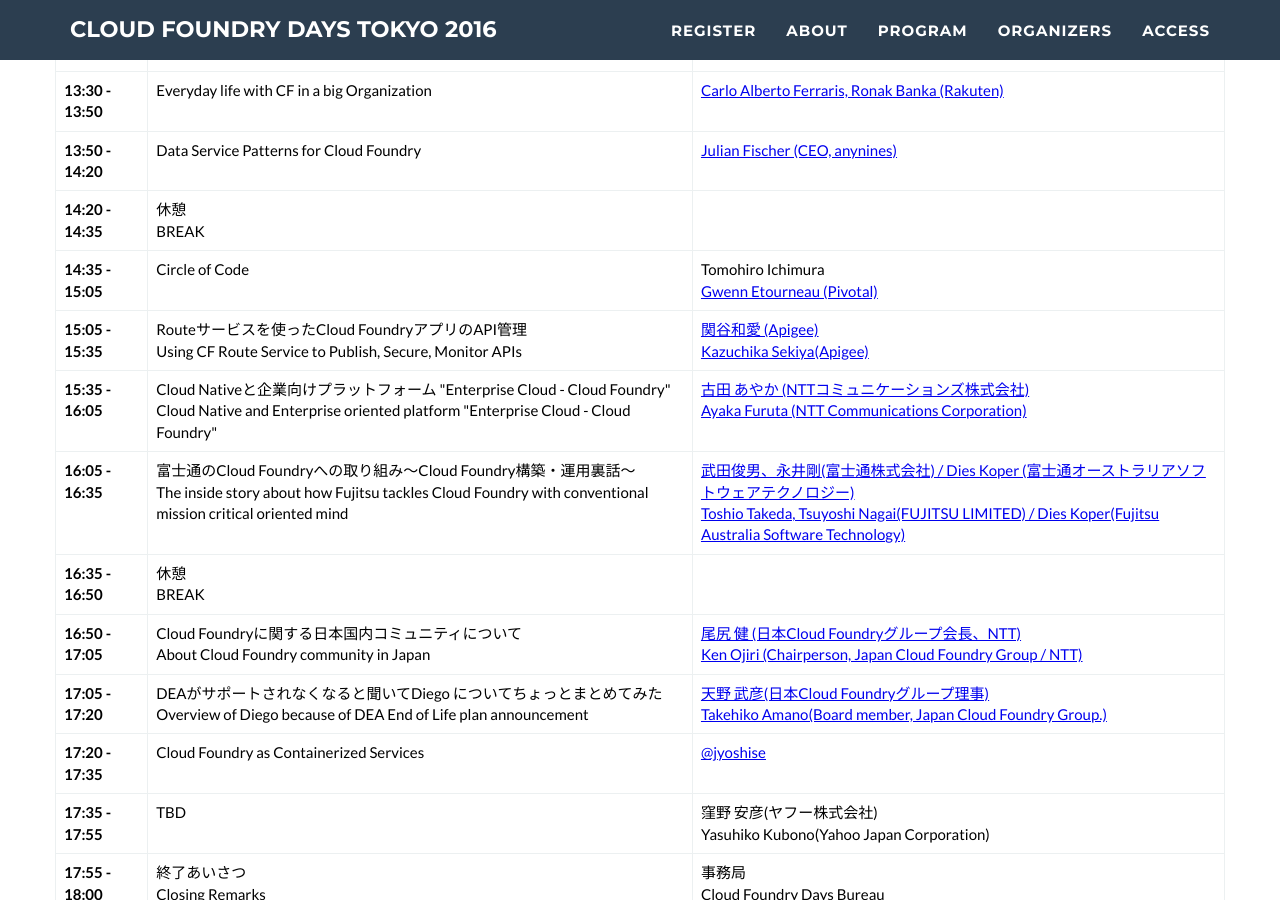
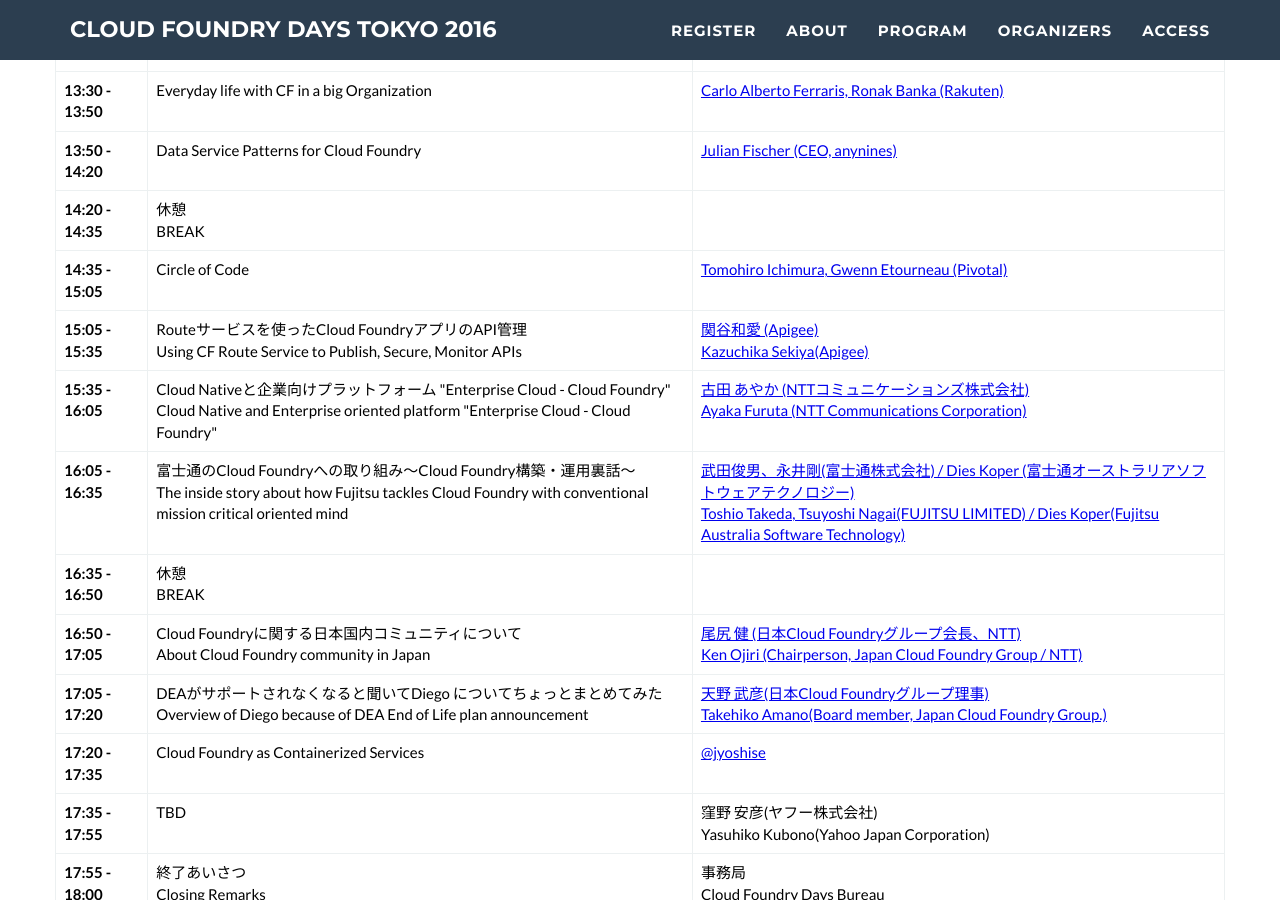
Before and after one commit to CloudFoundryDaysTokyo/2016, a Jekyll site: the page built from index.html, in a window 1280 px wide and 900 px high, scrolled down 1943 px. Built offline with Jekyll 4.4.1, drawn with Linux system fonts in a browser that asks for light colours; part of the change alters nothing that is shown.

```diff
--- a/_includes/program.html
+++ b/_includes/program.html
@@ -49,7 +49,7 @@
             <tr>
               <th scope="row">14:35 - 15:05</th>
               <td>Circle of Code</td>
-              <td>Tomohiro Ichimura<br><a href="JavaScript:void(0)" onclick="popWindow('img/getourneau.jpg', 'Etourneau Gwenn (Pivotal)', 'Prior to joining Pivotal, Gwenn worked as Sr software engineer and later on as Technical Leader of the PaaS team at Rakuten Japan. <br><br>Gwenn was leading the CF v1 and CF v2 migration project and he worked for company like IBM, PNY and some other.<br>Gwenn is cloud enthusiasm and like to contribute to OSS when it\'s possible like it did a few times for CF.<br><br>Aside of that, Gwenn is also passionate by wine he is coming from Bordeaux in France and japanese anime and retro gaming.'); return false">Gwenn Etourneau (Pivotal)</td>
+              <td><a href="JavaScript:void(0)" onclick="popWindow('img/pivotal.jpg', 'Tomohiro Ichimura, Etourneau Gwenn (Pivotal)', '本セッションでは、実際のCloud Foundryにも適用されているプラクティスと、関連するツールやプロセスについてお話をいたします。これは、ソフトウェアライフサイクルとして、思いついたアイディアをリリースし、評価するまでの一連の流れを表現した、&quot;Circle of Code&quot;と呼ばれるものです。単にプラットフォームにとどまらず、開発スタイルを変えていくだけでなく、企業にデジタルトランスフォーメーションを推進する継続的なサイクルの重要性と、Cloud Foundryの効果について、デモも交えてご紹介いたします。<br><br>In this session, we will cover the product and practice around the Cloud Foundry,like Agile Development, Framework, Project and Pipeline Management, and Application Platform. This is about the software lifecycle from idea to measure, as &quot;Circle of Code&quot;. It helps enterprise people to change the culture and accelerate your digital transformation, and brings the importance of &quot;time-to-value&quot;, and the value of Cloud Foundry.'); return false">Tomohiro Ichimura, Gwenn Etourneau (Pivotal)</td>
             </tr>
             <tr>
               <th scope="row">15:05 - 15:35</th>
```
Also changed, not shown: img/getourneau.jpg (deleted), img/pivotal.jpg (added).
